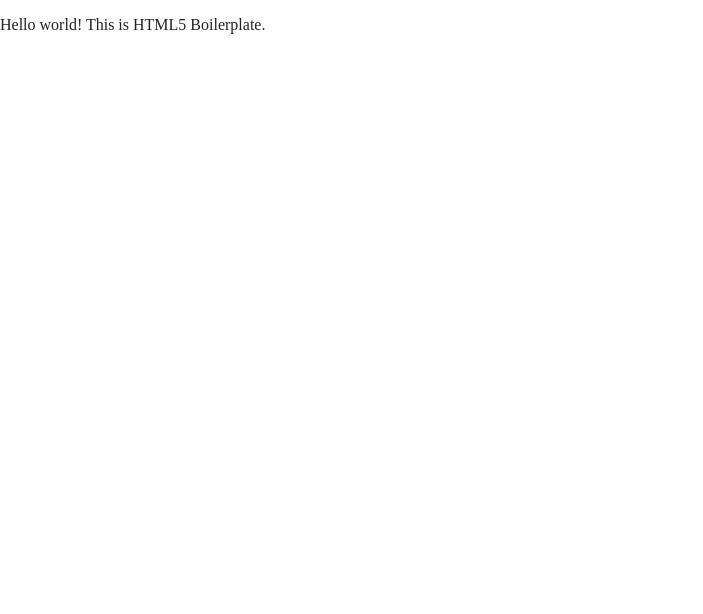
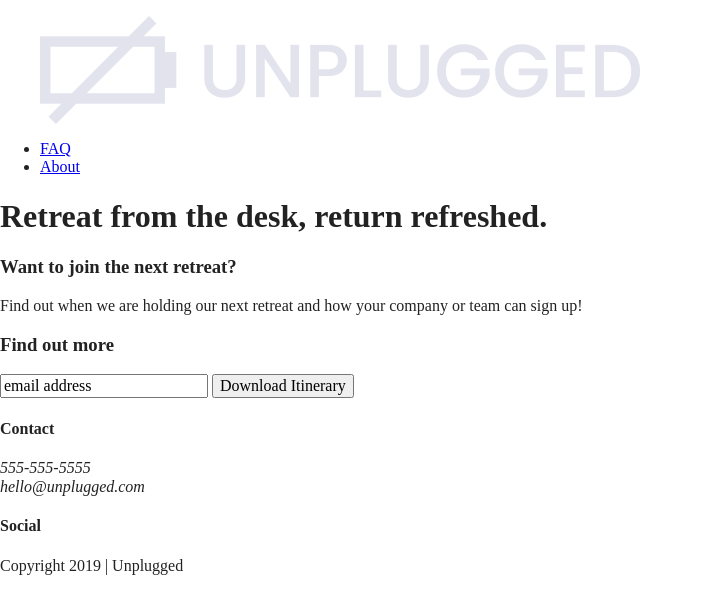
Before and after one commit to Sally-A-H/unplugged-retreat, a website built with Parcel: page index.html in a window 1280 px wide. Shown: the whole page, without its empty margins (0-703 px from the left). Built offline with nearby package versions, Linux system fonts and the light colour scheme; files whose address does not match are found by name.

Commit message:
Completed half of  html for homepage

```diff
--- a/index.html
+++ b/index.html
@@ -3,7 +3,7 @@
 
 <head>
   <meta charset="utf-8">
-  <title></title>
+  <title>Unplug, Refresh</title>
   <meta name="description" content="">
   <meta name="viewport" content="width=device-width, initial-scale=1">
 
@@ -25,7 +25,78 @@
 <body>
 
   <!-- Add your site or application content here -->
-  <p>Hello world! This is HTML5 Boilerplate.</p>
+<header>
+    <div class="content-wrapper">
+        <figure>
+        <a href="#"><img src="img/unpluggedlogo.png" alt="unplugged logo"></a>
+        </figure>
+        <div class="header-divider"></div>
+        <nav>
+            <ul>
+                <li><a href="faq/index.html" target="_blank">FAQ</a></li>
+                <li><a href="about/index.html" target="_blank">About</a></li>
+            </ul>
+        </nav>
+    </div>
+</header>
+
+<main>
+
+    <section class="hero-area">
+        <div class="content-wrapper">
+            <h1> Retreat from the desk, return refreshed.</h1>
+
+        </div>
+    </section>
+
+    <aside>
+        <div class="content-wrapper">
+            <div class="form-description">
+                <h3> Want to join the next retreat?</h3>
+                <p>Find out when we are holding our next retreat and how your company or team can sign up!</p>
+            </div>
+
+            <div class="form">
+                <h3>Find out more</h3>
+                    <input type="text" name="name" value="email address">
+                    <input type="button" value="Download Itinerary">
+            </div>
+
+        </div> <!-- aside content wrapper ends -->
+    </aside>
+
+</main> <!-- main wrapper -->
+
+
+<footer>
+    <div class="content-wrapper">
+        <div class="footer-content">
+            <div class="contact">
+                <h4>Contact</h4>
+                   <address>
+                        <p> 555-555-5555<br> hello@unplugged.com</p>
+                    </address>
+            </div>
+            <div class="social">
+                <h4>Social</h4>
+                    <div class="social-icons">
+                        <p><a href="https://www.facebook.com/yoursite" target="_blank"></a></p>
+                        <!-- other social links here -->
+                        <p><a href="https://www.twitter.com/yoursite" target="_blank"></a></p>
+                        <p><a href="https://www.instagram.com/yoursite" target="_blank"></a></p>
+                    </div>
+            </div>
+         </div> <!-- footer content ends -->
+     </div> <!-- footer content-wrapper ends -->
+
+     <div class="copyright">
+        <p>Copyright 2019 | Unplugged</p>
+    </div>
+</footer>
+
+
+
+
   <script src="js/vendor/modernizr-3.11.2.min.js"></script>
   <script src="js/plugins.js"></script>
   <script src="js/main.js"></script>
```
